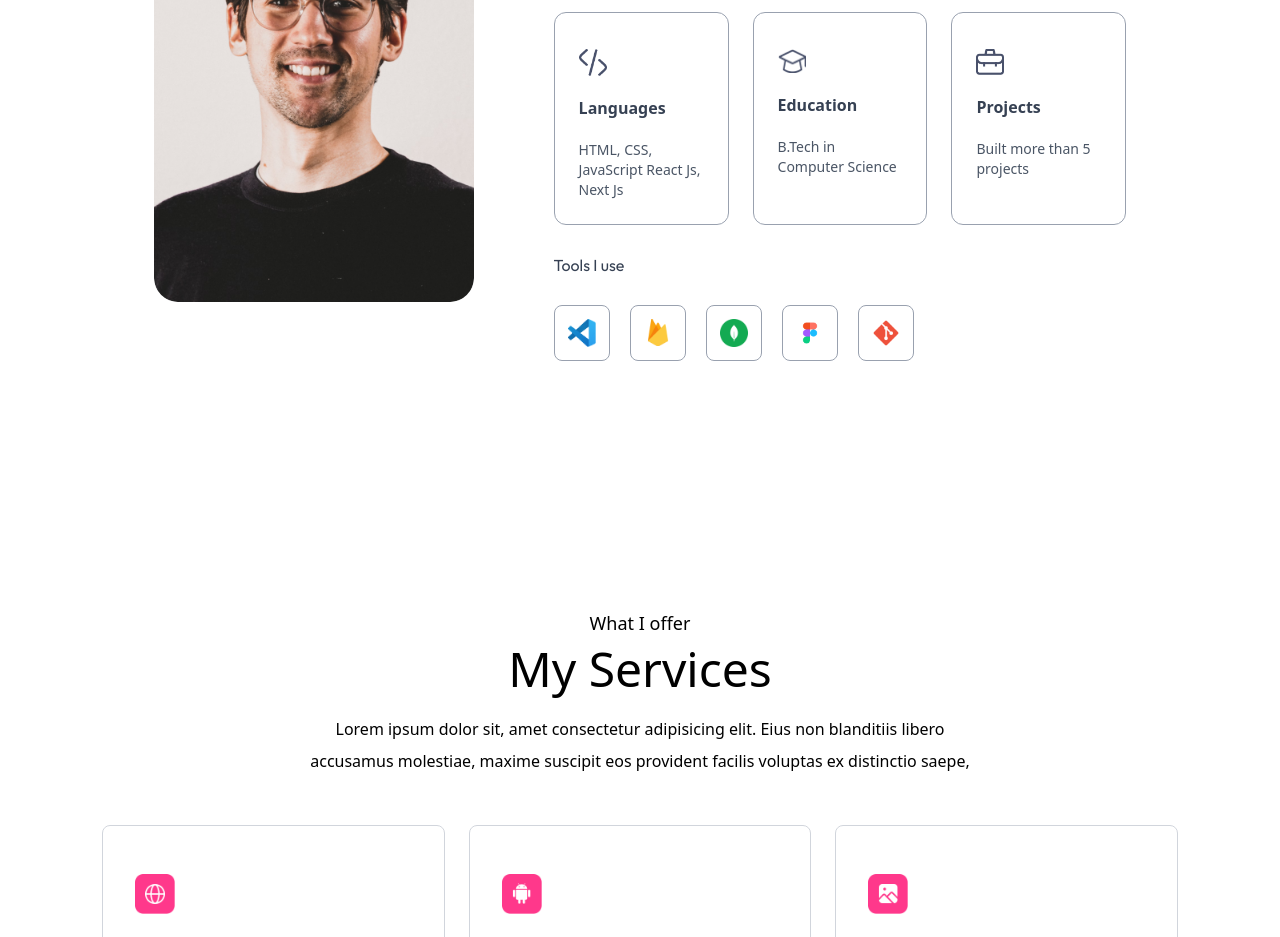
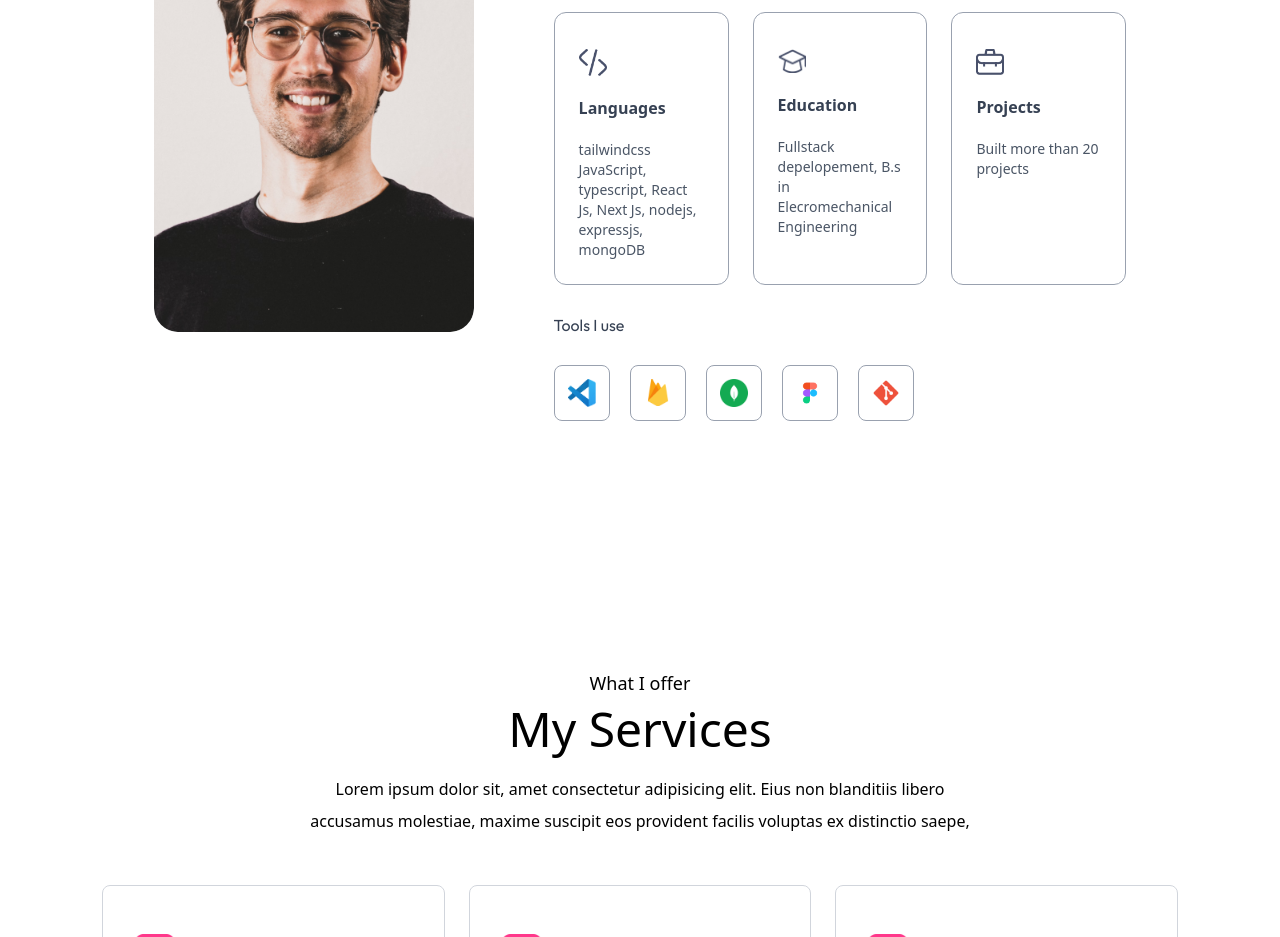
Before and after one commit to MogesBekele/portfolio-in-nextjs, a Next.js app: page / in a window 1280 px wide. Shown: the part 1280-2217 px from the top of the page. Built offline with nearby package versions, Linux system fonts and the light colour scheme; a web font is replaced by a local one.

Commit message:
add the infolist on the assets

```diff
--- a/assets/assets.ts
+++ b/assets/assets.ts
@@ -126,9 +126,9 @@ export const serviceData = [
 
 ];
 export const infoList = [
-    { icon: assets.code_icon, iconDark: assets.code_icon_dark, title: 'Languages', description: 'HTML, CSS, JavaScript React Js, Next Js' },
-    { icon: assets.edu_icon, iconDark: assets.edu_icon_dark, title: 'Education', description: 'B.Tech in Computer Science' },
-    { icon: assets.project_icon, iconDark: assets.project_icon_dark, title: 'Projects', description: 'Built more than 5 projects' }
+    { icon: assets.code_icon, iconDark: assets.code_icon_dark, title: 'Languages', description: 'tailwindcss  JavaScript, typescript, React Js, Next Js, nodejs, expressjs, mongoDB ' },
+    { icon: assets.edu_icon, iconDark: assets.edu_icon_dark, title: 'Education', description: 'Fullstack depelopement, B.s in Elecromechanical Engineering' },
+    { icon: assets.project_icon, iconDark: assets.project_icon_dark, title: 'Projects', description: 'Built more than 20 projects' }
 ];
 
 export const toolsData = [
```
